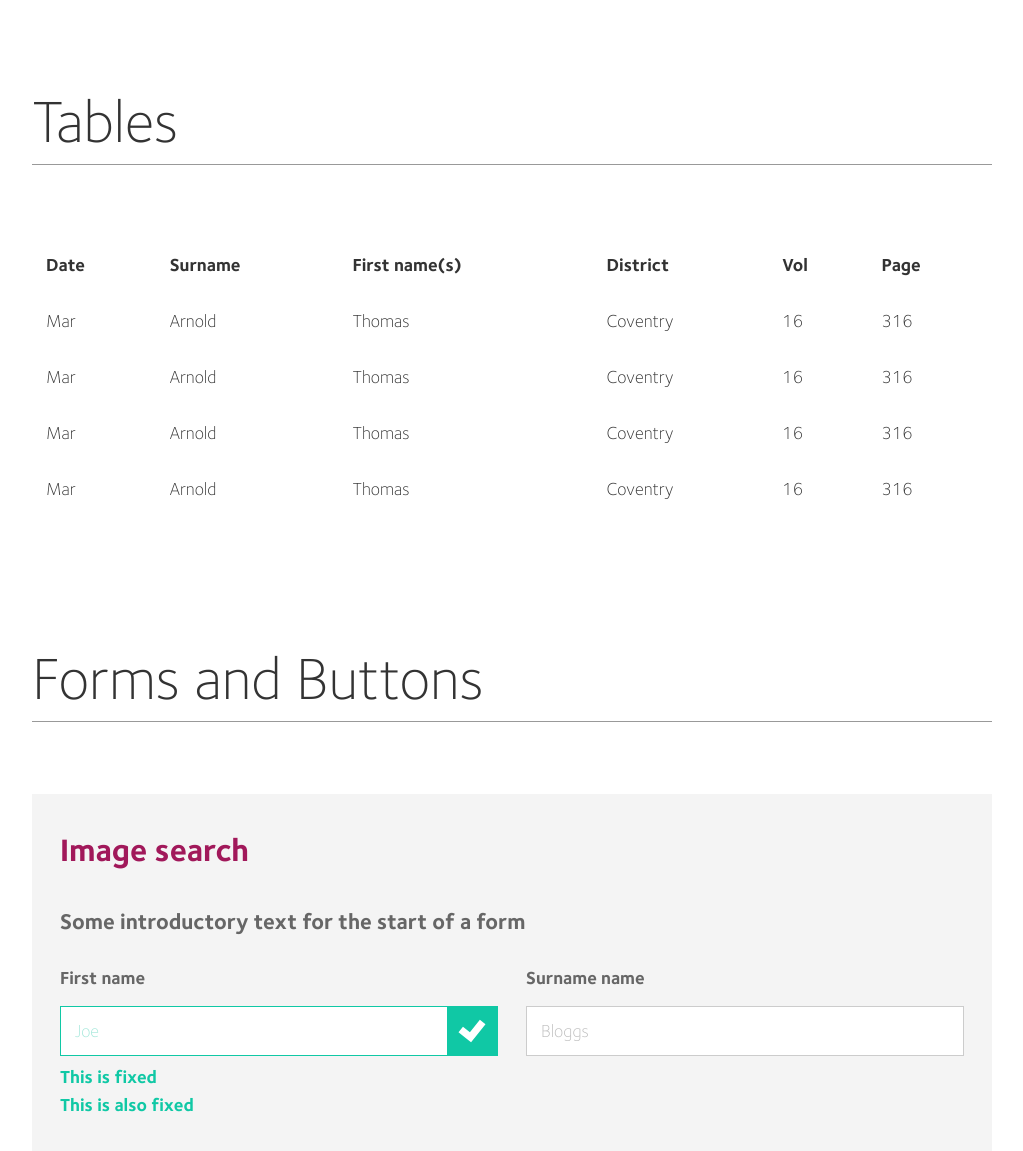
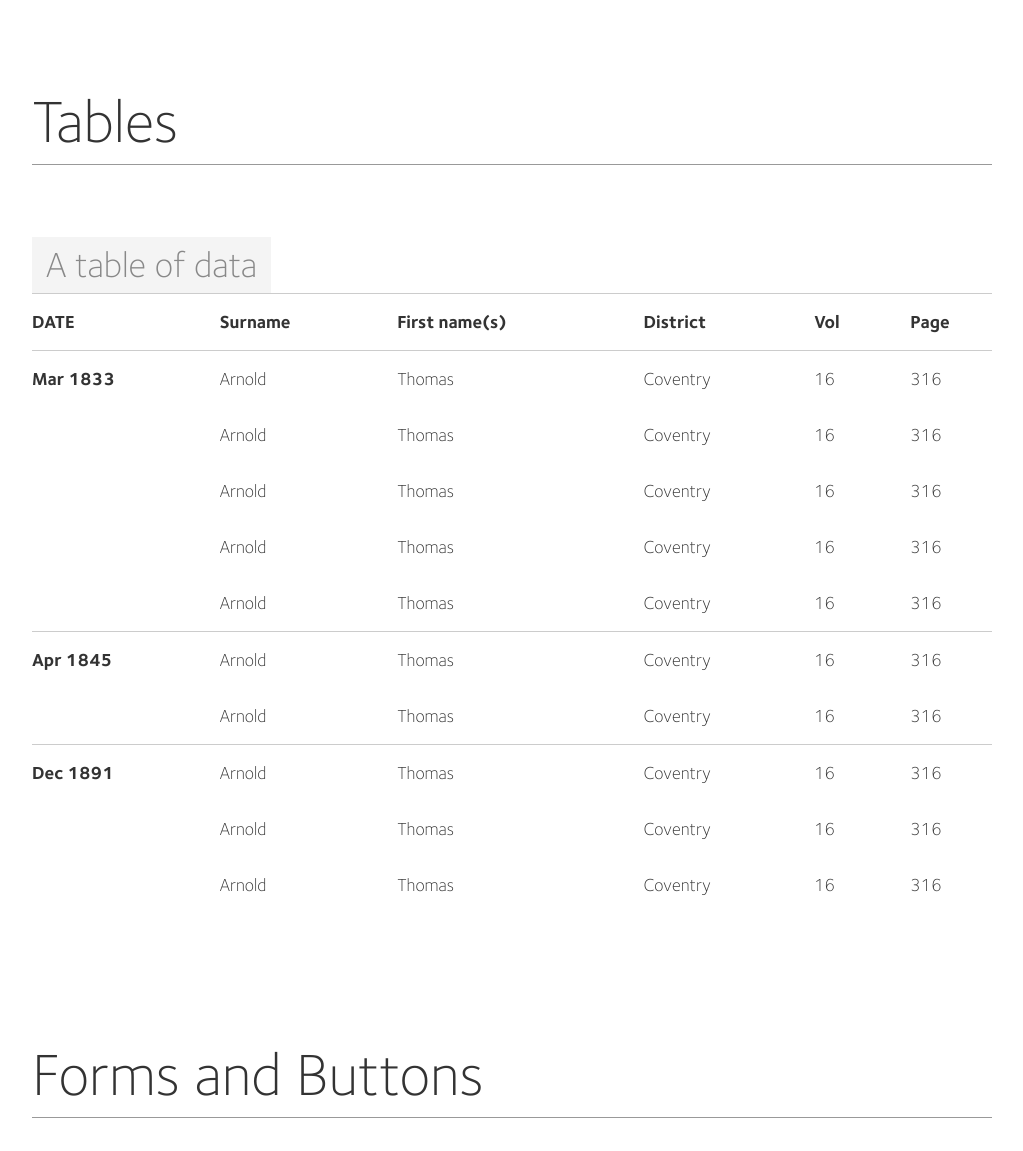
Before and after one commit to FreeUKGen/Core-Frontend, a PHP site: page / in a window 1280 px wide. Shown: the part 1503-2654 px from the top of the page, without its empty margins (128-1151 px from the left). Run offline with PHP 8.4, Linux system fonts and the light colour scheme; grey boxes labelled with a size stand in for pictures from a placeholder-image service; some libraries are stand-ins or nearby versions.

Commit message:
Table styles

```diff
--- a/index.html
+++ b/index.html
@@ -130,9 +130,10 @@
     <section>
       <h1 class="title  sep">Tables</h1>
 
-      <table class="table">
+      <table class="">
+        <caption><span>A table of data</span></caption>
         <thead>
-          <th>Date</th>
+          <th class="caps">Date</th>
           <th>Surname</th>
           <th>First name(s)</th>
           <th>District</th>
@@ -140,7 +141,50 @@
           <th>Page</th>
         </thead>
         <tr>
-          <td>Mar</td>
+          <th rowspan="5">Mar 1833</th>
+          <td>Arnold</td>
+          <td>Thomas</td>
+          <td>Coventry</td>
+          <td>16</td>
+          <td>316<a href="#" class="row-link"><span class="accessibility">Link to entry</span><i class="icon__eye" aria-hidden="true"></i></a></td>
+        </tr>
+        <tr>
+          <td>Arnold</td>
+          <td>Thomas</td>
+          <td>Coventry</td>
+          <td>16</td>
+          <td>316<a href="#" class="row-link"><span class="accessibility">Link to entry</span><i class="icon__eye" aria-hidden="true"></i></a></td>
+        </tr>
+        <tr>
+          <td>Arnold</td>
+          <td>Thomas</td>
+          <td>Coventry</td>
+          <td>16</td>
+          <td>316<a href="#" class="row-link"><span class="accessibility">Link to entry</span><i class="icon__eye" aria-hidden="true"></i></a></td>
+        </tr>
+        <tr>
+          <td>Arnold</td>
+          <td>Thomas</td>
+          <td>Coventry</td>
+          <td>16</td>
+          <td>316<a href="#" class="row-link"><span class="accessibility">Link to entry</span><i class="icon__eye" aria-hidden="true"></i></a></td>
+        </tr>
+        <tr>
+          <td>Arnold</td>
+          <td>Thomas</td>
+          <td>Coventry</td>
+          <td>16</td>
+          <td>316<a href="#" class="row-link"><span class="accessibility">Link to entry</span><i class="icon__eye" aria-hidden="true"></i></a></td>
+        </tr>
+        <tr>
+          <th rowspan="2">Apr 1845</th>
+          <td>Arnold</td>
+          <td>Thomas</td>
+          <td>Coventry</td>
+          <td>16</td>
+          <td>316<a href="#" class="row-link"><span class="accessibility">Link to entry</span><i class="icon__eye" aria-hidden="true"></i></a></td>
+        </tr>
+        <tr>
           <td>Arnold</td>
           <td>Thomas</td>
           <td>Coventry</td>
@@ -148,7 +192,7 @@
           <td>316</td>
         </tr>
         <tr>
-          <td>Mar</td>
+          <th rowspan="3">Dec 1891</th>
           <td>Arnold</td>
           <td>Thomas</td>
           <td>Coventry</td>
@@ -156,15 +200,13 @@
           <td>316</td>
         </tr>
         <tr>
-          <td>Mar</td>
           <td>Arnold</td>
           <td>Thomas</td>
           <td>Coventry</td>
           <td>16</td>
-          <td>316</td>
+          <td>316<a href="#" class="row-link"><span class="accessibility">Link to entry</span><i class="icon__eye" aria-hidden="true"></i></a></td>
         </tr>
         <tr>
-          <td>Mar</td>
           <td>Arnold</td>
           <td>Thomas</td>
           <td>Coventry</td>
--- /dev/null
+++ b/styles/scss/base/_tables.scss
@@ -0,0 +1,108 @@
+/*------------------------------------*\
+    $TABLES
+\*------------------------------------*/
+
+table {
+
+  /**
+   * A style for captions
+   */
+  caption {
+    @include font-size(36px, false);
+    text-align: left;
+    font-weight: lighter;
+    overflow: hidden;
+
+    // like an `.islet  .islet--light`
+    span {
+      background: #f4f4f4;
+      padding: $base-spacing-unit / 2;
+      color: #888888;
+    }
+
+  }
+
+
+
+  /**
+   * Bordering
+   */
+  border-top: 1px solid #cccccc;
+
+  // turn off inuits so we can do our own
+  th, td { border: 0; }
+
+  // only border th's and tds that are after
+  [rowspan],
+  [rowspan] ~ th,
+  [rowspan] ~ td {
+    border-top: 1px solid #cccccc;
+  }
+
+
+
+  /**
+   * Spacing
+   */
+  thead tr th:first-child,
+  tbody tr th:first-child {
+    padding-left: 0;
+  }
+  thead tr th:last-child,
+  tbody tr th:last-child,
+  tbody tr td:last-child {
+    padding-right: 0;
+  }
+
+
+
+  /**
+   * Hovers
+   */
+  tbody tr:hover td {
+    background: #f4f4f4;
+  }
+
+
+
+  /**
+   * On hover show any row-links - which should contain an icon like so:
+   *
+   <tr>
+     <td>Something</td>
+     <td>Something</td>
+     <td>Something</td>
+     <td>
+       316
+       <a href="#" class="row-link">
+         <span class="accessibility">Link to entry</span>
+         <i class="icon__eye" aria-hidden="true"></i>
+       </a>
+     </td>
+   </tr>
+   *
+   */
+  tbody td { position: relative; }
+  .row-link {
+    display: none;
+    line-height: 1;
+    position: absolute;
+    top: 50%;
+    margin-top: -29px;
+    right: -50px;
+    padding-left: 50px;
+    padding-top: 20px;
+    padding-bottom: 20px;
+  }
+  tbody tr:hover .row-link { display: block; }
+
+}
+
+
+
+/**
+ * Cell alignments
+ */
+[rowspan]{
+  vertical-align: top;
+}
--- a/styles/scss/palm.scss
+++ b/styles/scss/palm.scss
@@ -30,6 +30,7 @@
 @import "base/smallprint";
 @import "base/paragraphs";
 @import "base/forms";
+@import "base/tables";
 
 
 
```
Also changed, not shown: styles/css/palm.min.css, 1 other file.
